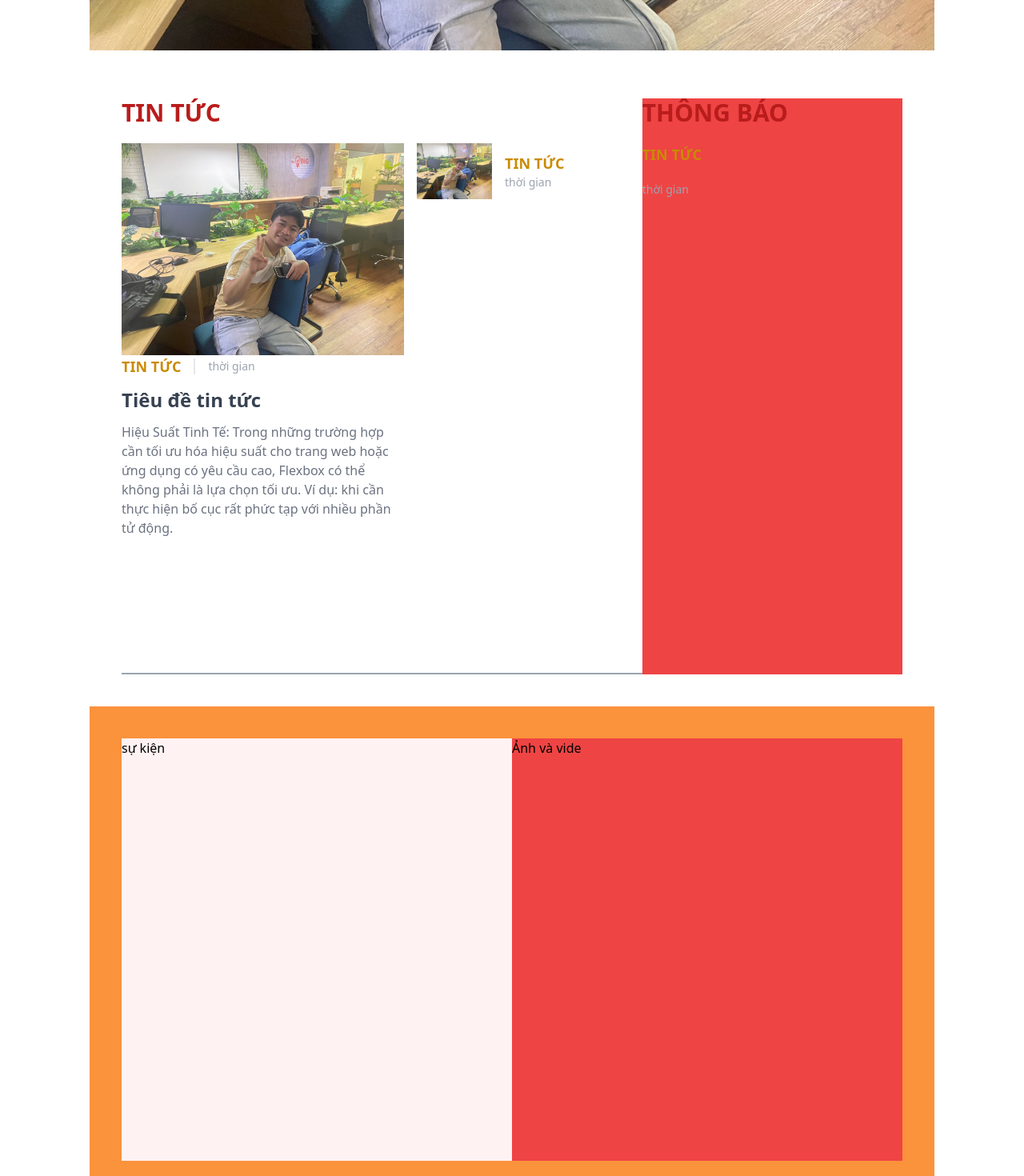
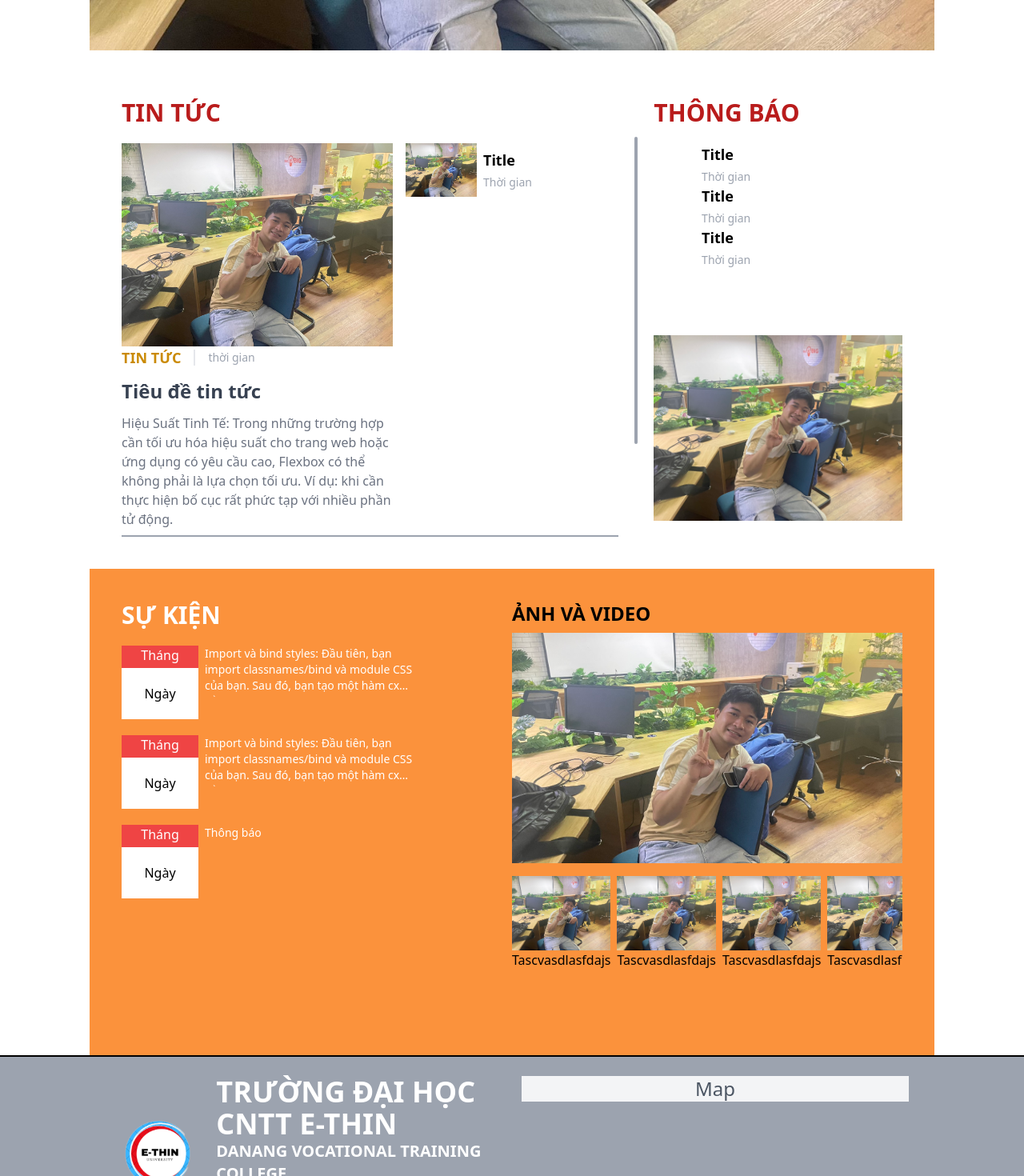
Before and after one commit to vietnhan1342002/SDC-university, a React (Vite) app: page / in a window 1280 px wide. Shown: the part 1040-2510 px from the top of the page at 80% size. Built offline with nearby package versions, Linux system fonts and the light colour scheme.

Commit message:
Landing Page

```diff
--- a/package.json
+++ b/package.json
@@ -13,6 +13,7 @@
     "@headlessui/react": "^2.1.2",
     "@heroicons/react": "^2.1.5",
     "@redux-devtools/extension": "^3.3.0",
+    "@tailwindcss/line-clamp": "^0.4.4",
     "axios": "^1.7.2",
     "classnames": "^2.5.1",
     "prop-types": "^15.8.1",
@@ -38,7 +39,7 @@
     "postcss": "^8.4.39",
     "prettier": "^3.3.2",
     "prettier-plugin-tailwindcss": "^0.6.5",
-    "tailwindcss": "^3.4.4",
+    "tailwindcss": "^3.4.6",
     "vite": "^5.3.1"
   }
 }
--- a/src/index.css
+++ b/src/index.css
@@ -1,3 +1,24 @@
 @tailwind base;
 @tailwind components;
 @tailwind utilities;
+
+.scrollbar-hidden::-webkit-scrollbar {
+    display: none;
+  }
+
+  .scrollbar-hidden:hover::-webkit-scrollbar {
+    display: block;
+  }
+
+  .scrollbar-hidden::-webkit-scrollbar {
+    width: 8px;
+  }
+
+  .scrollbar-hidden::-webkit-scrollbar-thumb {
+    background: rgba(0, 0, 0, 0.5);
+    border-radius: 4px;
+  }
+
+  .scrollbar-hidden::-webkit-scrollbar-track {
+    background: rgba(0, 0, 0, 0.1);
+  }
--- a/src/pages/home/Content.jsx
+++ b/src/pages/home/Content.jsx
@@ -1,9 +1,19 @@
+import classNames from "classnames";
+import TextContent from "./components/TextContent";
+
 export default function Content() {
+
+    const titleClass = classNames(
+        'text-3xl',
+        'font-bold',
+        'text-red-700',
+        'pb-5'
+    );
     return (
-        <div className="flex flex-col xl:flex-row w-full p-10">
+        <div className="flex flex-col xl:flex-row w-full p-10 gap-5">
             {/* Phần 3 */}
-            <div className="flex-[4] flex-col gap-5 border-b-2 border-gray-400 ">
-                <h1 className="text-3xl font-bold text-red-700 pb-5">TIN TỨC</h1>
+            <div className="flex-[4] flex-col gap-5 border-b-2 border-gray-400 pb-2">
+                <h1 className={titleClass}>TIN TỨC</h1>
                 <div className="flex gap-4 ">
                     <div className="flex-flex-1 ">
                         <div className="flex flex-col gap-4">
@@ -20,25 +30,30 @@ export default function Content() {
                             </p>
                         </div>
                     </div>
-                    <div className="flex-flex-1">
+
+                    <div className="flex-flex-1 ">
                         <div className="flex flex-row gap-4">
-                            <img src="images/banner.jpg" alt="Banner" className="w-1/3 h-full object-cover" />
-                            <div className="flex flex-col justify-center">
-                                <p className="text-lg text-yellow-600 font-semibold">TIN TỨC</p>
-                                <p className="text-sm text-gray-400 font-base ">thời gian</p>
-                            </div>
+                            <TextContent thumbnail="images/banner.jpg" title="Title" time="Thời gian" />
                         </div>
                     </div>
                 </div>
             </div>
+
+
+            {/* hr */}
+            <div className="mt-12 w-1 h-96 bg-gray-400 rounded"></div>
+
             {/* Phần 2 */}
-            <div className="flex-[2] bg-red-500">
-                <h1 className="text-3xl font-bold text-red-700 pb-5">THÔNG BÁO</h1>
-                <div className="flex flex-col gap-5">
-                    <p className="text-lg text-yellow-600 font-semibold">TIN TỨC</p>
-                    <p className="text-sm text-gray-400 font-base ">thời gian</p>
+            <div className="flex-[2] flex flex-col">
+                <h1 className={titleClass}>THÔNG BÁO</h1>
+                <div className="flex-grow">
+                    <TextContent title="Title" time="Thời gian" />
+                    <TextContent title="Title" time="Thời gian" />
+                    <TextContent title="Title" time="Thời gian" />
                 </div>
+                <img src='images/banner.jpg' alt="Banner" className='w-full h-auto object-contain pb-5' />
             </div>
+
         </div>
     )
 }
--- /dev/null
+++ b/src/pages/home/Event.jsx
@@ -0,0 +1,49 @@
+import classNames from "classnames";
+import EventContent from "./components/EventContent";
+
+export default function Event() {
+
+    const item = [1, 2, 3, 4];
+
+    const titleClass = classNames(
+        'text-3xl',
+        'font-bold',
+        'text-white',
+        'pb-5'
+    );
+
+    return (
+        <div className="flex p-10 bg-orange-400 h-[38rem]">
+            <div className="flex flex-1 flex-col">
+                <h1 className={titleClass}>SỰ KIỆN</h1>
+                {/* Thông báo */}
+                <div className="flex-grow">
+                    <EventContent content="Import và bind styles: Đầu tiên, bạn import classnames/bind và module CSS của bạn. Sau đó, bạn tạo một hàm cx bằng cách gọi classNames.bind(styles). Hàm cx này sẽ tự động liên kết các class name với các kiểu tương ứng từ module CSS." time="10:00" />
+                    <EventContent content="Import và bind styles: Đầu tiên, bạn import classnames/bind và module CSS của bạn. Sau đó, bạn tạo một hàm cx bằng cách gọi classNames.bind(styles). Hàm cx này sẽ tự động liên kết các class name với các kiểu tương ứng từ module CSS." time="10:00" />
+                    <EventContent content="Thông báo" time="10:00" />
+                </div>
+            </div>
+
+
+            {/* hr */}
+            <div className="flex flex-1 flex-col  gap-2 w-1/2 mx-auto"> {/* Giảm chiều rộng của phần tử cha */}
+                <h1 className="text-2xl font-bold">ẢNH VÀ VIDEO</h1>
+                <img src="/images/banner.jpg" alt="" className="w-full h-72 object-cover" />
+
+                {/* Phần cuộn ngang */}
+                <div className="flex flex-row overflow-x-auto py-2 space-x- scrollbar-hidden hover:scrollbar-visible gap-2">
+                    {
+                        item.map((item, index) => (
+                            <div key={index} className="flex flex-col items-start justify-center w-36 h-full">
+                                <img src="/images/banner.jpg" alt="" className="object-cover w-full h-full" />
+                                <h1>Tascvasdlasfdajs</h1>
+                            </div>
+                        ))
+                    }
+
+                    {/* Thêm nhiều phần tử con nếu cần */}
+                </div>
+            </div>
+        </div>
+    )
+}
--- a/src/pages/home/Home.jsx
+++ b/src/pages/home/Home.jsx
@@ -1,21 +1,13 @@
 import Banner from "./Banner";
 import Content from "./Content";
+import Event from "./Event";
 
 const Home = () => {
     return (
         <div className="min-h-full flex flex-col mx-28">
             <Banner />
-            <div className="flex h-screen">
-                <Content />
-            </div >
-            <div className="flex p-10 bg-orange-400 h-[38rem]">
-                <div className="flex flex-1 bg-red-50">
-                    sự kiện
-                </div>
-                <div className="flex flex-1 bg-red-500">
-                    Ảnh và vide
-                </div>
-            </div>
+            <Content />
+            <Event />
 
         </div>
     );
--- /dev/null
+++ b/src/pages/home/components/EventContent.jsx
@@ -0,0 +1,26 @@
+// import React from 'react'
+import PropTypes from 'prop-types';
+
+export default function EventContent({ content }) {
+    return (
+        <div className="flex gap-2 pb-5">
+            <div>
+                <div className='w-24 h-7 bg-red-500 text-center text-white font-base'>
+                    Tháng
+                </div>
+                <div className='w-24 h-16 bg-white flex justify-center items-center text-black font-base '>
+                    Ngày
+                </div>
+            </div>
+            <p className="text-sm text-white max-w-xs max-h-16 pr-10 line-clamp-3 overflow-hidden">
+                {content}
+            </p>
+
+        </div>
+    )
+}
+
+EventContent.propTypes = {
+    content: PropTypes.string.isRequired,
+    time: PropTypes.string.isRequired,
+};
--- /dev/null
+++ b/src/pages/home/components/TextContent.jsx
@@ -0,0 +1,25 @@
+// import React from 'react'
+import PropTypes from 'prop-types';
+
+export default function TextContent({ thumbnail, title, time }) {
+    return (
+        <div className="flex gap-2">
+            {
+                thumbnail ?
+                    (<img src={thumbnail} alt="Thumbnail" className="w-1/3 h-full object-cover" />) :
+                    <div className='w-1/6' />
+            }
+            <div className="flex flex-col justify-center gap-1">
+                <p className="text-lg text-black font-semibold">{title}</p>
+                <p className="text-sm text-gray-400 font-base ">{time}</p>
+            </div>
+        </div>
+    )
+}
+
+TextContent.propTypes = {
+    title: PropTypes.string.isRequired,
+    time: PropTypes.string.isRequired,
+    thumbnail: PropTypes.string.isRequired,
+    banner: PropTypes.string.isRequired,
+};
```
Also changed, not shown: tailwind.config.js (+5 -2 lines), 1 other file (tests, documents, lock files or other folders).
